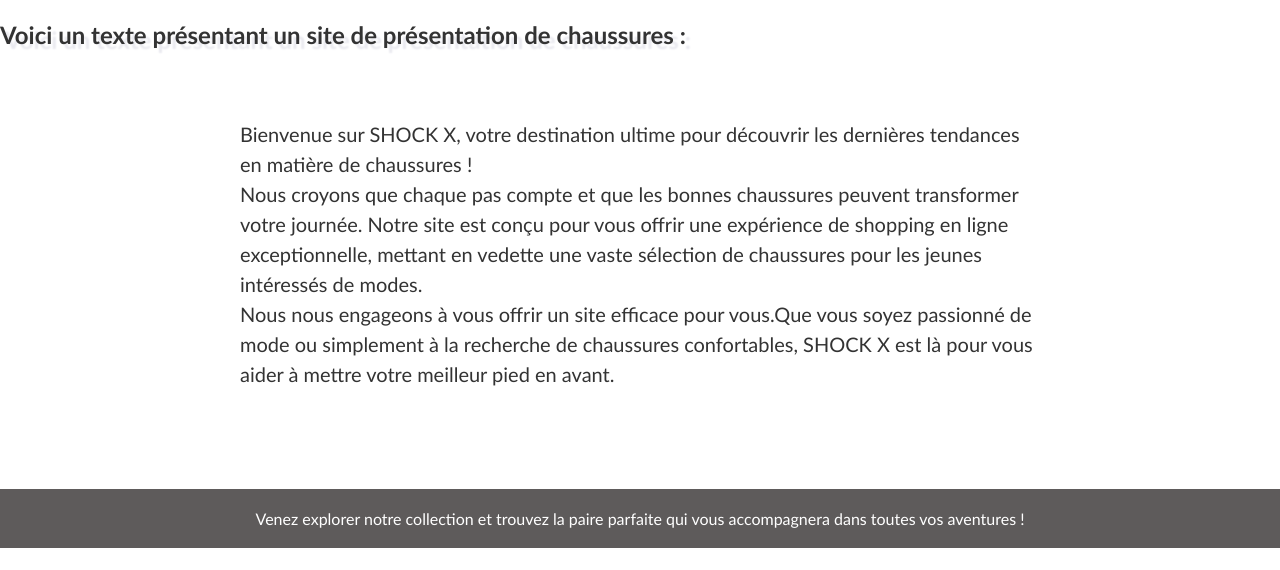
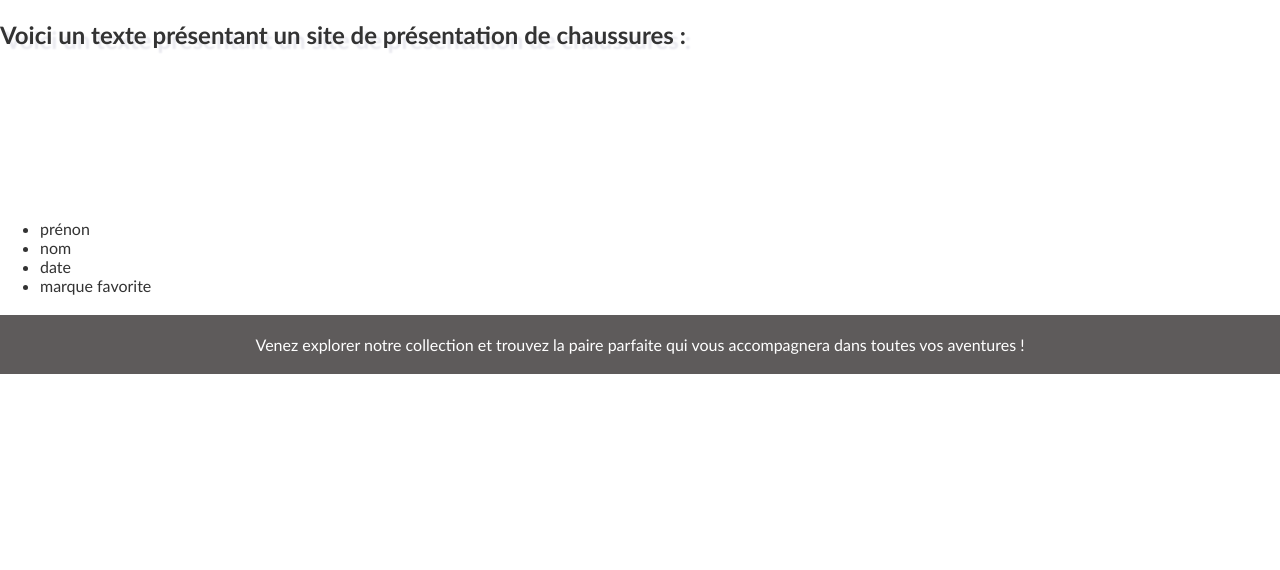
Before and after one commit to KVN-ND/projet_flask, a Flask app: page /index in a window 1280 px wide. Shown: the part 230-800 px from the top of the page. Run offline with Flask 3, Linux system fonts and the light colour scheme.

Commit message:
instruction eleves

```diff
--- a/main.py
+++ b/main.py
@@ -7,11 +7,11 @@ def start():
 
 @app.route("/index")
 def index():
-    return render_template('index.html')
+    return render_template('index.html', data = AffichageIdentite() )
 
 
 @app.route('/form', methods=['GET', 'POST'])
-def avis():
+def form():
     if request.method == 'POST':
         nom = request.form['nom']
         prenom = request.form['prenom']
@@ -26,4 +26,9 @@ def avis():
 
     return render_template('form.html')  # Afficher le formulaire
 
+def AffichageIdentite():
+    return('prénon', 'nom', 'date','marque favorite')
+def AffichagePhoto():
+    return ('photo aléatoire de chaussures comme photo de profil d utilisateur')
+
 app.run(host='localhost', port=8000, debug=True)
--- a/templates/index.html
+++ b/templates/index.html
@@ -21,11 +21,13 @@
   </nav>
 <h2> Voici un texte présentant un site de présentation de chaussures :</h2>
 
-<p id="container">Bienvenue sur SHOCK X, votre destination ultime pour découvrir les dernières tendances en matière de chaussures !<br>
-
-Nous croyons que chaque pas compte et que les bonnes chaussures peuvent transformer votre journée. Notre site est conçu pour vous offrir une expérience de shopping en ligne exceptionnelle, mettant en vedette une vaste sélection de chaussures pour les jeunes intéressés de modes.<br>
-
-Nous nous engageons à vous offrir un site efficace pour vous.Que vous soyez passionné de mode ou simplement à la recherche de chaussures confortables, SHOCK X est là pour vous aider à mettre votre meilleur pied en avant.</p>
+<p id="container">
+  <ul>
+  {% for d in data %}
+    <li>{{ d }}</li>
+  {% endfor %}
+</ul>
+</p>
 
 <footer>Venez explorer notre collection et trouvez la paire parfaite qui vous accompagnera dans toutes vos aventures !
 </footer>
```
